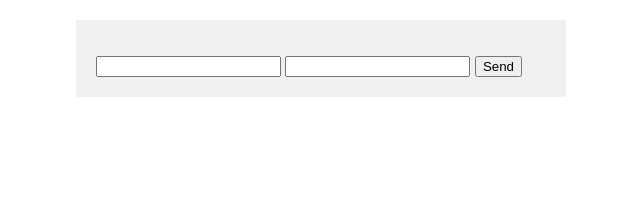
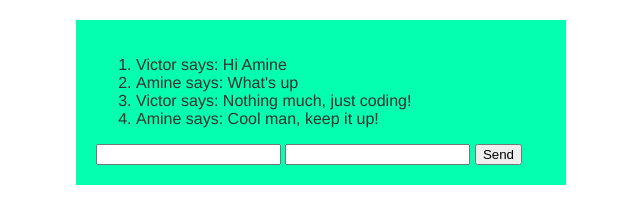
Before and after one commit to victor-h-huynh/shopifyJavaScriptWorkshop, a plain HTML site: page index.html in a window 1280 px wide. Shown: the whole page, without its empty margins (319-959 px from the left). Drawn offline with Linux system fonts and the light colour scheme.

Commit message:
added dummy chat text

```diff
--- a/index.html
+++ b/index.html
@@ -10,6 +10,10 @@
 <body>
   <main>
     <ol id="history">
+      <li>Victor says: Hi Amine</li>
+      <li>Amine says: What's up</li>
+      <li>Victor says: Nothing much, just coding!</li>
+      <li>Amine says: Cool man, keep it up!</li>
     </ol>
       <form action="">
         <input id="initials">
--- a/style.css
+++ b/style.css
@@ -6,7 +6,7 @@ body {
 }
 
 main {
-  background-color: #f0f0f0;
+  background-color: #05ffb0;
   margin: 20px auto;
   max-width: 450px;
   padding: 20px;
```
